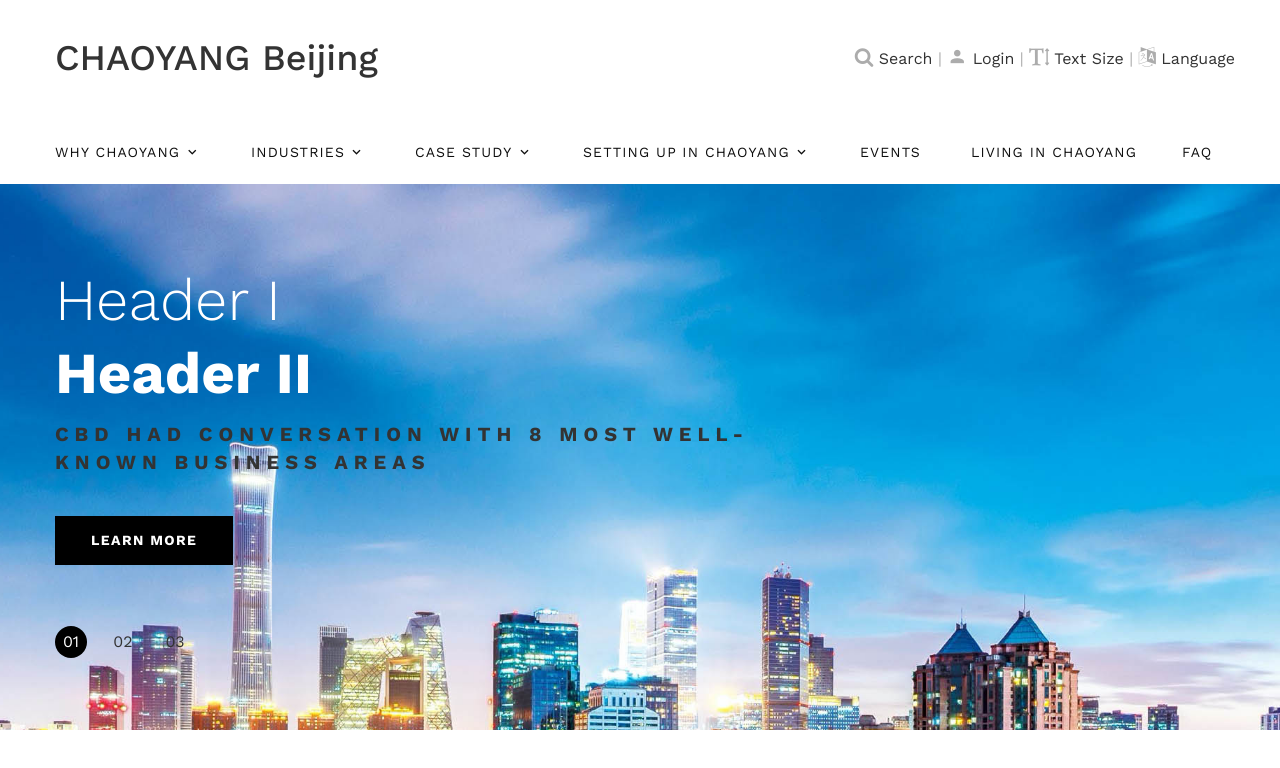
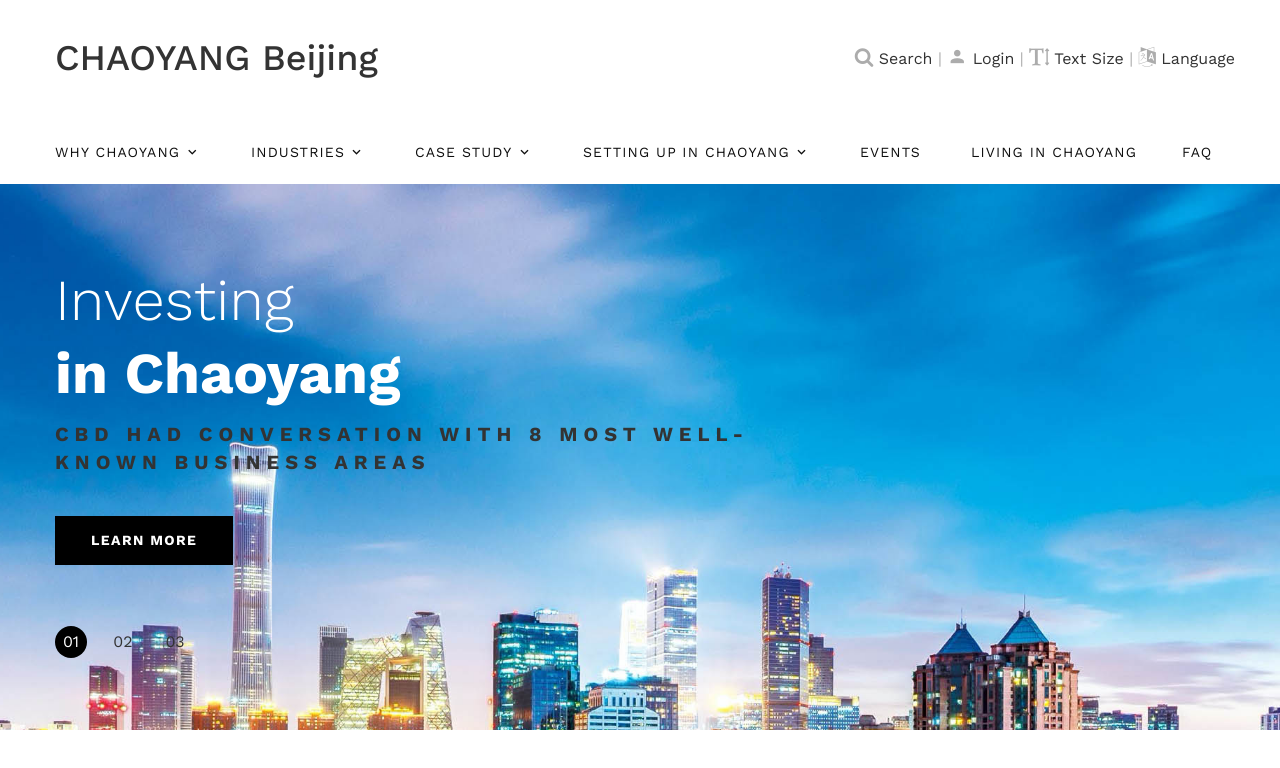
Before and after one commit to Fr-FrankLi/portal-chaoyang-demo, a plain HTML site: page index.html in a window 1280 px wide. Shown: the top 768 px of the page. Drawn offline with nearby package versions, Linux system fonts and the light colour scheme.

Commit message:
update slider text

```diff
--- a/index.html
+++ b/index.html
@@ -122,8 +122,8 @@
             <div class="slide-inner">
               <div class="container">
                 <div class="swiper-slide-caption">
-                  <h1 class="wow-outer"><span class="font-weight-light wow-outer"><span class="wow" data-caption-animate="slideInDown" style="color:white;">Header I</span></span>
-                    <span class="font-weight-bold wow-outer"><span class="wow" data-caption-animate="slideInDown" data-wow-delay="0" style="color:white;">Header II</span></span></h1>
+                  <h1 class="wow-outer"><span class="font-weight-light wow-outer"><span class="wow" data-caption-animate="slideInDown" style="color:white;">Investing</span></span>
+                    <span class="font-weight-bold wow-outer"><span class="wow" data-caption-animate="slideInDown" data-wow-delay="0" style="color:white;">in Chaoyang</span></span></h1>
                   <h5 class="title-uppercase">CBD had conversation with 8 most well-known business areas</h5>
                   <div class="wow-outer button-outer"><a class="button button-primary button-winona button button-width wow" href="#" data-caption-animate="slideInDown" data-wow-delay=".2s">Learn More</a></div>
                 </div>
@@ -134,8 +134,8 @@
             <div class="slide-inner">
               <div class="container">
                 <div class="swiper-slide-caption">
-                  <h1 class="wow-outer"><span class="font-weight-light wow-outer"><span class="wow" data-caption-animate="slideInDown">Header I</span></span>
-                    <span class="font-weight-bold wow-outer"><span class="wow" data-caption-animate="slideInDown" data-wow-delay="0">Header II</span></span></h1>
+                  <h1 class="wow-outer"><span class="font-weight-light wow-outer"><span class="wow" data-caption-animate="slideInDown">Investing</span></span>
+                    <span class="font-weight-bold wow-outer"><span class="wow" data-caption-animate="slideInDown" data-wow-delay="0">in Chaoyang</span></span></h1>
                   <h5 class="title-uppercase">Achievement of Chaoyang in building up“2 districts</h5>
                   <div class="wow-outer button-outer"><a class="button button-primary button-winona button-width wow" href="#" data-caption-animate="slideInDown" data-wow-delay=".2s">Learn More</a></div>
                 </div>
@@ -146,8 +146,8 @@
             <div class="slide-inner">
               <div class="container">
                 <div class="swiper-slide-caption">
-                  <h1 class="wow-outer"><span class="font-weight-light wow-outer"><span class="wow" data-caption-animate="slideInDown" style="color:white;">Header I</span></span>
-                    <span class="font-weight-bold wow-outer"><span class="wow" data-caption-animate="slideInDown" data-wow-delay="0" style="color:white;">Header II</span></span></h1>
+                  <h1 class="wow-outer"><span class="font-weight-light wow-outer"><span class="wow" data-caption-animate="slideInDown" style="color:white;">Investing</span></span>
+                    <span class="font-weight-bold wow-outer"><span class="wow" data-caption-animate="slideInDown" data-wow-delay="0" style="color:white;">in Chaoyang</span></span></h1>
                   <h5 class="title-uppercase" style="color:black;">People Representative visit CBD</h5>
                   <div class="wow-outer button-outer"><a class="button button-primary button-winona button-width wow" href="#" data-caption-animate="slideInDown" data-wow-delay=".2s">Learn More</a></div>
                 </div>
```
